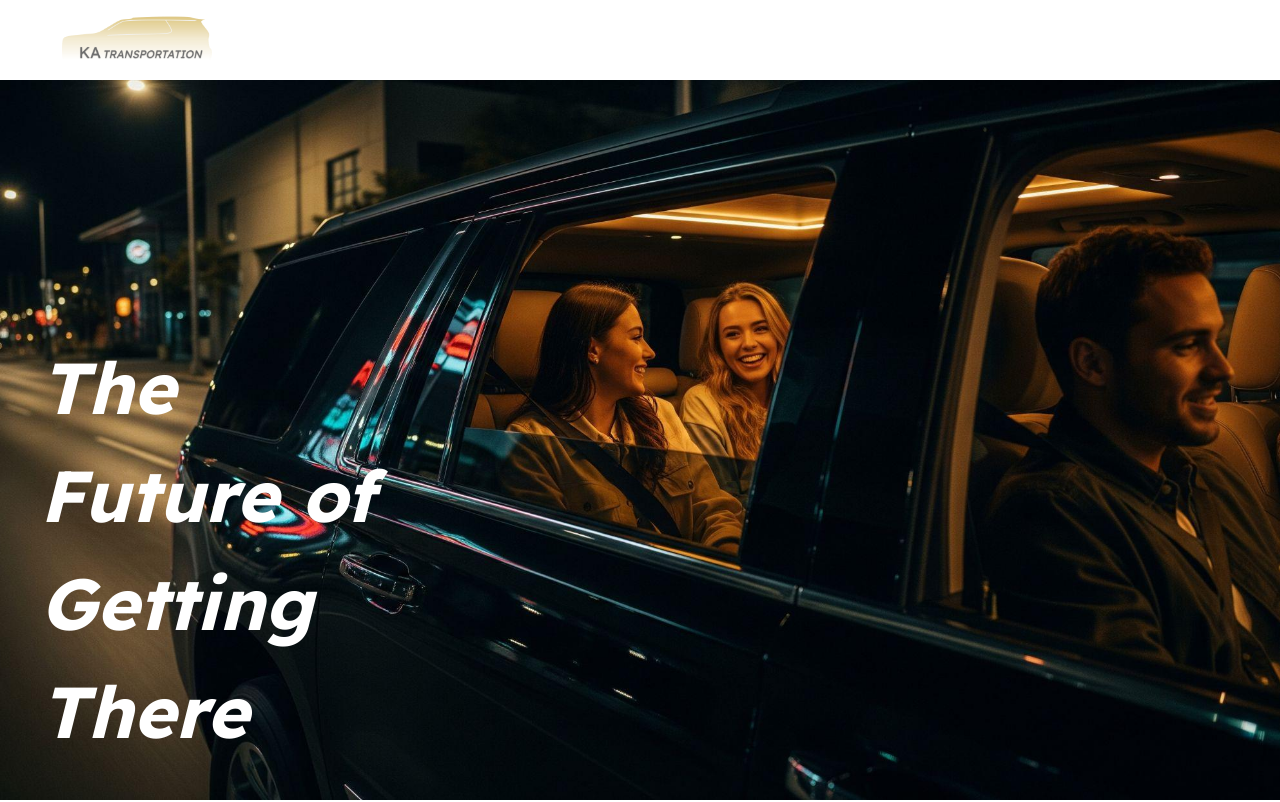
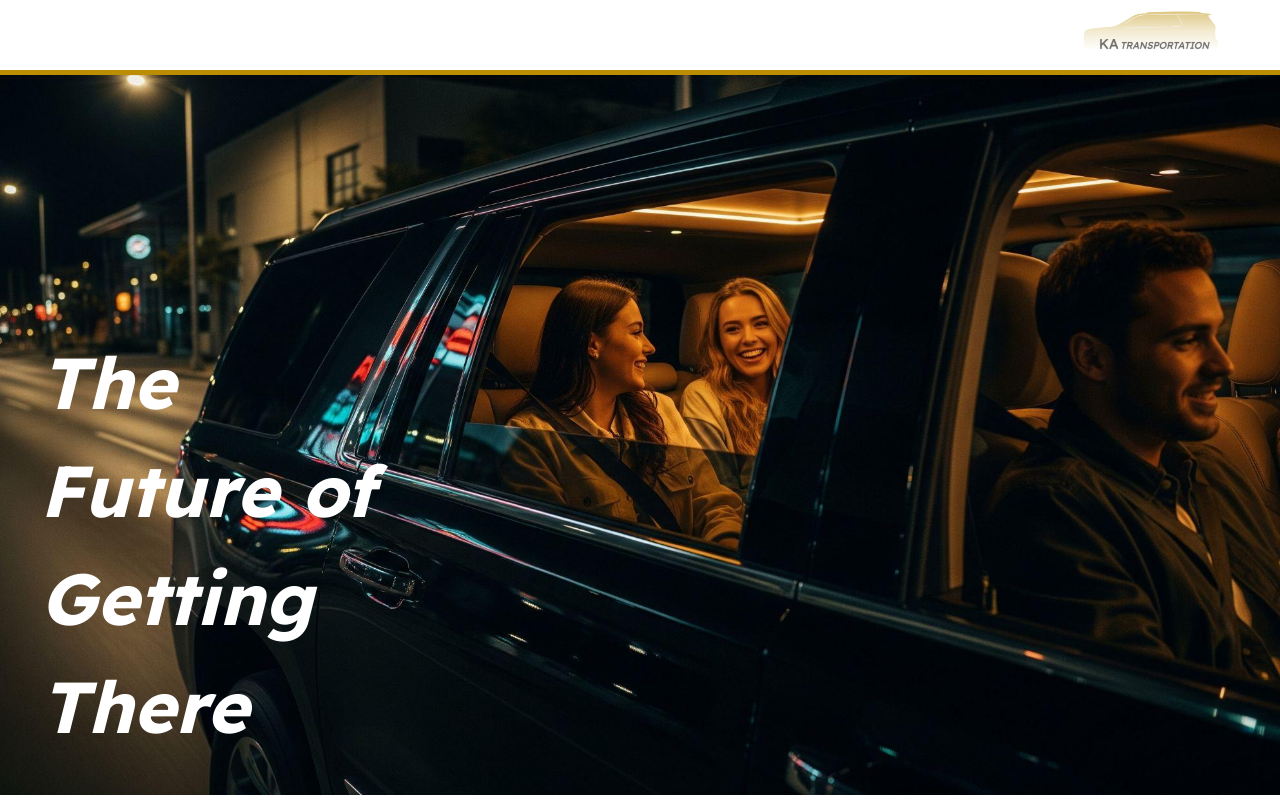
Before and after one commit to elspetha5/ka-transportation, a React (Vite) app: page / in a window 1280 px wide. Shown: the top 802 px of the page. Built offline with nearby package versions, Linux system fonts and the light colour scheme.

Commit message:
udpated navbar logo placement, position, and border

```diff
--- a/src/components/navbar/navbar.scss
+++ b/src/components/navbar/navbar.scss
@@ -1,36 +1,23 @@
 @use "../../shared//styles.scss" as styles;
 
 .nav-container {
-  box-shadow: 0 4px 6px rgba(0, 0, 0, 0.1);
+  position: sticky;
+  top: 0;
+  left: 0;
+  background-color: white;
+  border-bottom: 5px solid styles.$ka-gold;
 }
 
 .nav-inner-container {
   display: flex;
-  justify-content: space-between;
+  justify-content: flex-end;
   align-items: center;
-  padding: 15px 20px;
+  padding: 10px 20px 15px;
   width: 100%;
   max-width: 1200px;
   margin: 0 auto;
 }
 
 .nav-logo {
-  height: 50px;
+  height: 45px;
 }
-
-.nav-link {
-  cursor: pointer;
-  padding: 5px 20px;
-  border-radius: 5px;
-  color: styles.$ka-gold;
-  border: 1px solid styles.$ka-gold;
-
-  &:hover {
-    color: white;
-    background-color: styles.$ka-gold;
-  }
-
-  @include styles.media(styles.$min-md) {
-    margin-right: 30px;
-  }
-}
```
